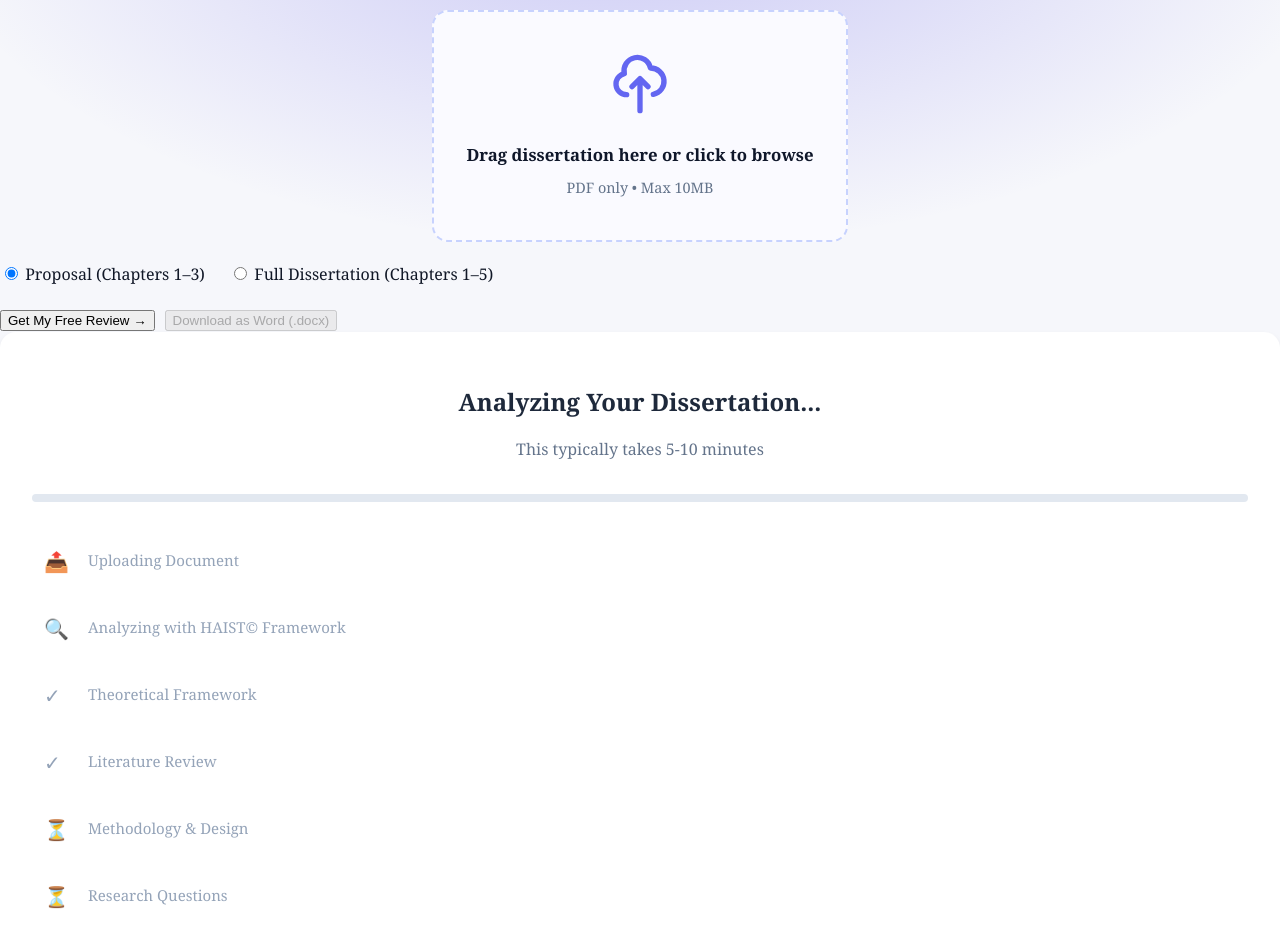
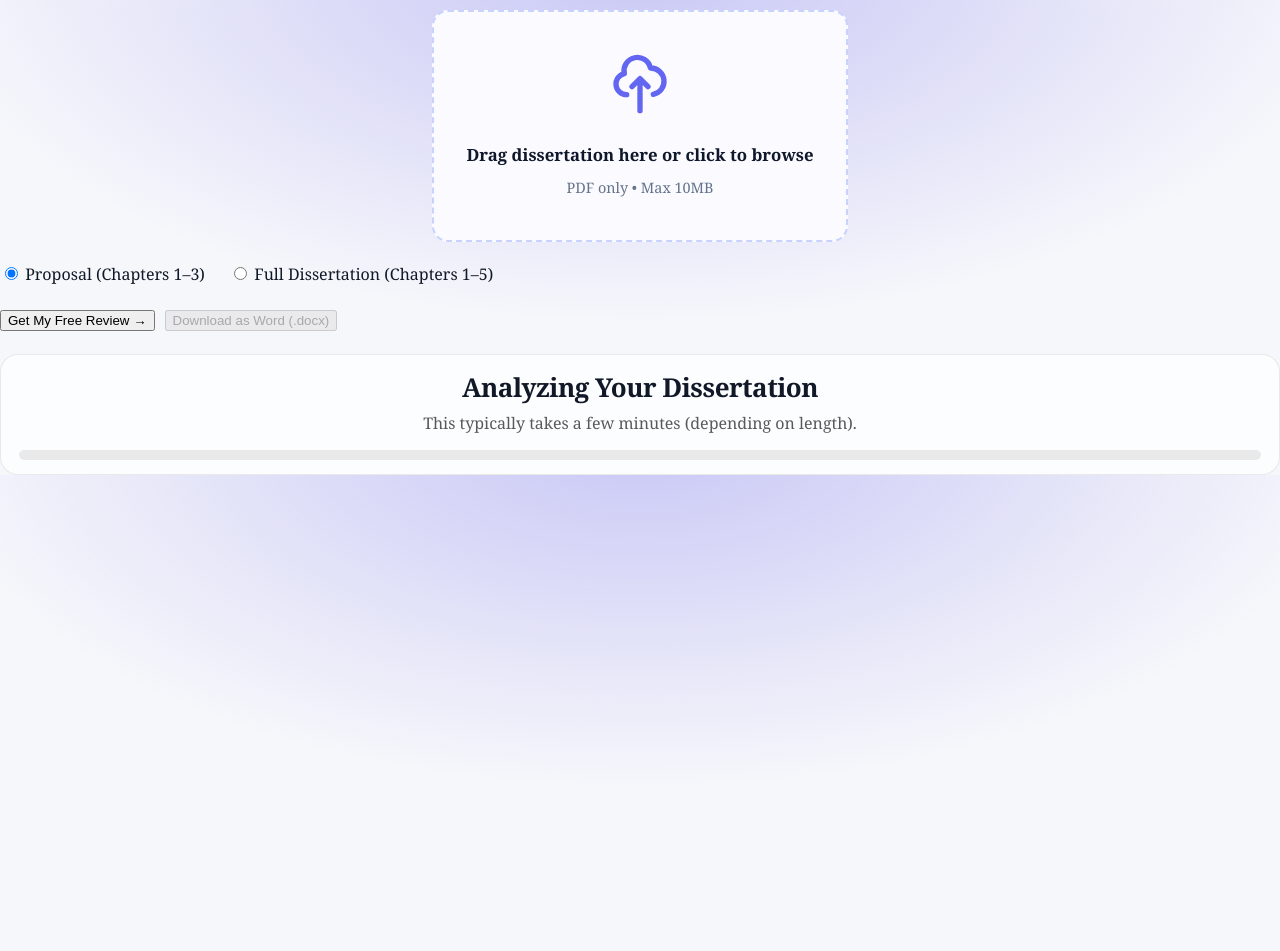
Before and after one commit to Delvin1of1/dr-dissertation-beta, a Next.js app: page / in a window 1280 px wide. Shown: the top 951 px of the page. After the commit the page ends 800 px from the top, so only its background shows below. Built offline with nearby package versions, Linux system fonts and the light colour scheme.

Commit message:
Update ProcessingStatus.jsx

```diff
--- a/components/ProcessingStatus.jsx
+++ b/components/ProcessingStatus.jsx
@@ -1,132 +1,80 @@
-import { useEffect, useState } from 'react';
-
-export default function ProcessingStatus({ stage }) {
-  const [dots, setDots] = useState('');
-
-  useEffect(() => {
-    const interval = setInterval(() => {
-      setDots(prev => prev.length >= 3 ? '' : prev + '.');
-    }, 500);
-    return () => clearInterval(interval);
-  }, []);
-
-  const stages = [
-    { id: 'upload', label: 'Uploading Document', icon: '📤' },
-    { id: 'analyzing', label: 'Analyzing with HAIST© Framework', icon: '🔍' },
-    { id: 'theoretical', label: 'Theoretical Framework', icon: '✓' },
-    { id: 'literature', label: 'Literature Review', icon: '✓' },
-    { id: 'methodology', label: 'Methodology & Design', icon: '⏳' },
-    { id: 'questions', label: 'Research Questions', icon: '⏳' },
-    { id: 'ethics', label: 'Ethical Considerations', icon: '⏳' },
-    { id: 'contribution', label: 'Scholarly Contribution', icon: '⏳' },
-    { id: 'writing', label: 'Academic Writing', icon: '⏳' },
-    { id: 'generating', label: 'Generating Report', icon: '📝' }
-  ];
-
-  const currentIndex = stages.findIndex(s => s.id === stage);
+export default function ProcessingStatus({ title, subtitle, steps = [], progress = 0 }) {
+  const safeProgress = Math.max(0, Math.min(100, Number(progress) || 0));
 
   return (
-    <div className="processing-container">
-      <div className="processing-header">
-        <h2>Analyzing Your Dissertation{dots}</h2>
-        <p>This typically takes 5-10 minutes</p>
+    <section style={styles.wrap} aria-live="polite">
+      <div style={styles.header}>
+        <h2 style={styles.h2}>{title || "Analyzing Your Dissertation"}</h2>
+        <p style={styles.p}>{subtitle || "This typically takes a few minutes (depending on length)."}</p>
       </div>
 
-      <div className="progress-bar">
-        <div
-          className="progress-fill"
-          style={{ width: `${((currentIndex + 1) / stages.length) * 100}%` }}
-        />
+      <div style={styles.barOuter} role="progressbar" aria-valuenow={safeProgress} aria-valuemin={0} aria-valuemax={100}>
+        <div style={{ ...styles.barInner, width: `${safeProgress}%` }} />
       </div>
 
-      <div className="stages-list">
-        {stages.map((s, idx) => (
-          <div
-            key={s.id}
-            className={`stage-item ${idx < currentIndex ? 'complete' : idx === currentIndex ? 'active' : 'pending'}`}
-          >
-            <span className="stage-icon">{s.icon}</span>
-            <span className="stage-label">{s.label}</span>
-          </div>
-        ))}
-      </div>
-
-      <style jsx>{`
-        .processing-container {
-          padding: 2rem;
-          background: white;
-          border-radius: 16px;
-          box-shadow: 0 4px 6px rgba(0, 0, 0, 0.1);
-        }
-
-        .processing-header {
-          text-align: center;
-          margin-bottom: 2rem;
-        }
-
-        .processing-header h2 {
-          font-size: 1.5rem;
-          color: #1E293B;
-          margin-bottom: 0.5rem;
-        }
-
-        .processing-header p {
-          color: #64748B;
-        }
-
-        .progress-bar {
-          height: 8px;
-          background: #E2E8F0;
-          border-radius: 4px;
-          overflow: hidden;
-          margin-bottom: 2rem;
-        }
-
-        .progress-fill {
-          height: 100%;
-          background: linear-gradient(90deg, #6366F1, #8B5CF6);
-          transition: width 0.5s ease;
-        }
-
-        .stages-list {
-          display: flex;
-          flex-direction: column;
-          gap: 0.75rem;
-        }
-
-        .stage-item {
-          display: flex;
-          align-items: center;
-          gap: 0.75rem;
-          padding: 0.75rem;
-          border-radius: 8px;
-          transition: all 0.3s;
-        }
-
-        .stage-item.complete {
-          background: #F0FDF4;
-          color: #166534;
-        }
-
-        .stage-item.active {
-          background: #EEF2FF;
-          color: #4338CA;
-          font-weight: 600;
-        }
-
-        .stage-item.pending {
-          color: #94A3B8;
-        }
-
-        .stage-icon {
-          font-size: 1.25rem;
-          min-width: 2rem;
-        }
-
-        .stage-label {
-          font-size: 0.9375rem;
-        }
-      `}</style>
-    </div>
+      {steps?.length > 0 && (
+        <ul style={styles.list}>
+          {steps.slice(-8).map((s, i) => (
+            <li key={`${s}-${i}`} style={styles.item}>
+              <span style={styles.dot} />
+              <span style={styles.text}>{s}</span>
+            </li>
+          ))}
+        </ul>
+      )}
+    </section>
   );
 }
+
+const styles = {
+  wrap: {
+    marginTop: 22,
+    padding: "18px 18px 14px",
+    borderRadius: 18,
+    border: "1px solid rgba(0,0,0,0.08)",
+    background: "rgba(255,255,255,0.7)",
+    backdropFilter: "blur(6px)",
+  },
+  header: { textAlign: "center", marginBottom: 14 },
+  h2: {
+    margin: 0,
+    fontSize: 26,
+    lineHeight: 1.15,
+    letterSpacing: "-0.02em",
+  },
+  p: { margin: "8px 0 0", color: "rgba(0,0,0,0.65)" },
+  barOuter: {
+    height: 10,
+    borderRadius: 999,
+    background: "rgba(0,0,0,0.08)",
+    overflow: "hidden",
+  },
+  barInner: {
+    height: "100%",
+    borderRadius: 999,
+    background: "rgba(90,70,229,0.9)",
+    transition: "width 250ms ease",
+  },
+  list: {
+    listStyle: "none",
+    padding: 0,
+    margin: "14px 0 0",
+    display: "grid",
+    gap: 10,
+  },
+  item: {
+    display: "flex",
+    alignItems: "center",
+    gap: 10,
+    color: "rgba(0,0,0,0.75)",
+    fontSize: 15,
+  },
+  dot: {
+    width: 9,
+    height: 9,
+    borderRadius: 999,
+    background: "rgba(90,70,229,0.9)",
+    flex: "0 0 9px",
+  },
+  text: { lineHeight: 1.25 },
+};
```
